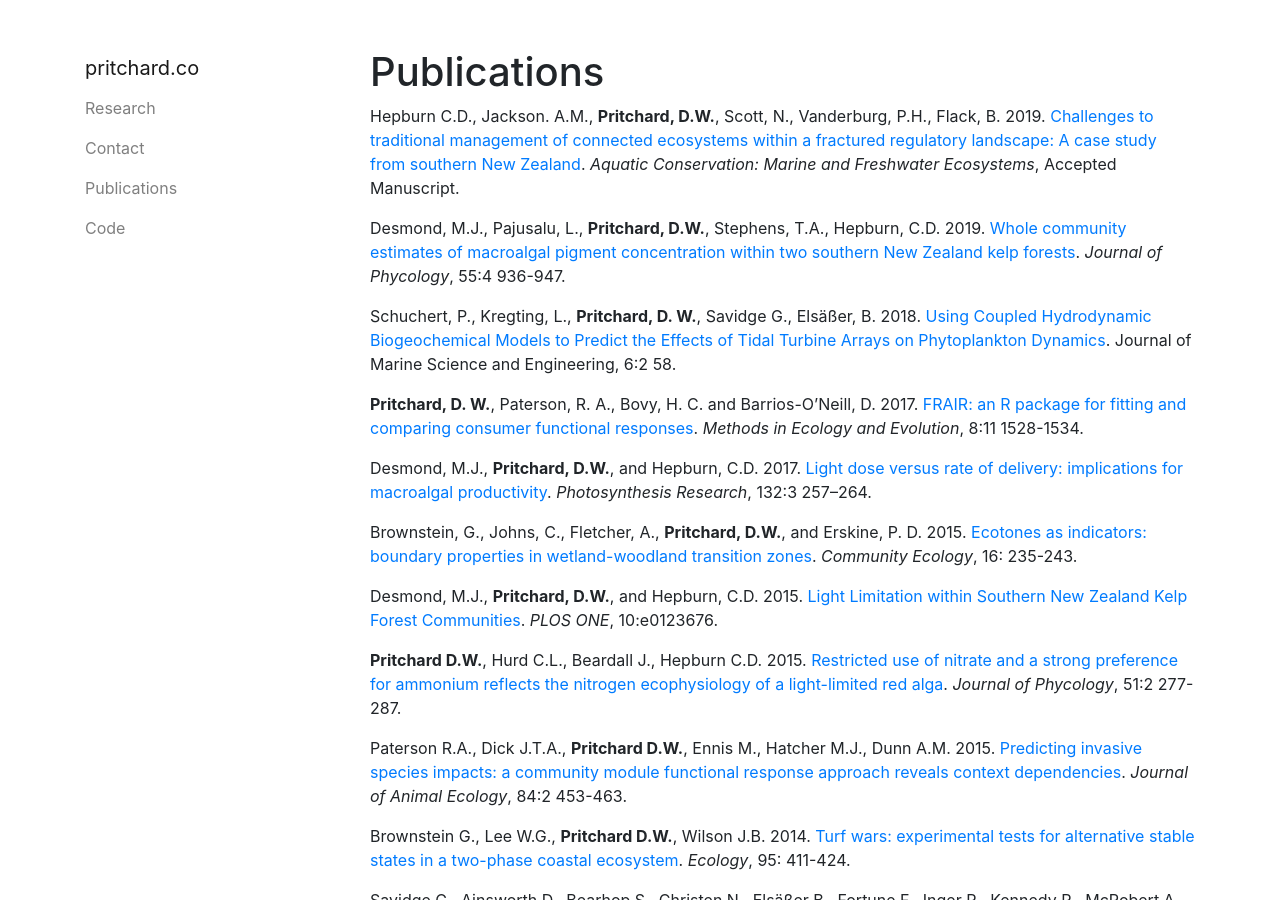
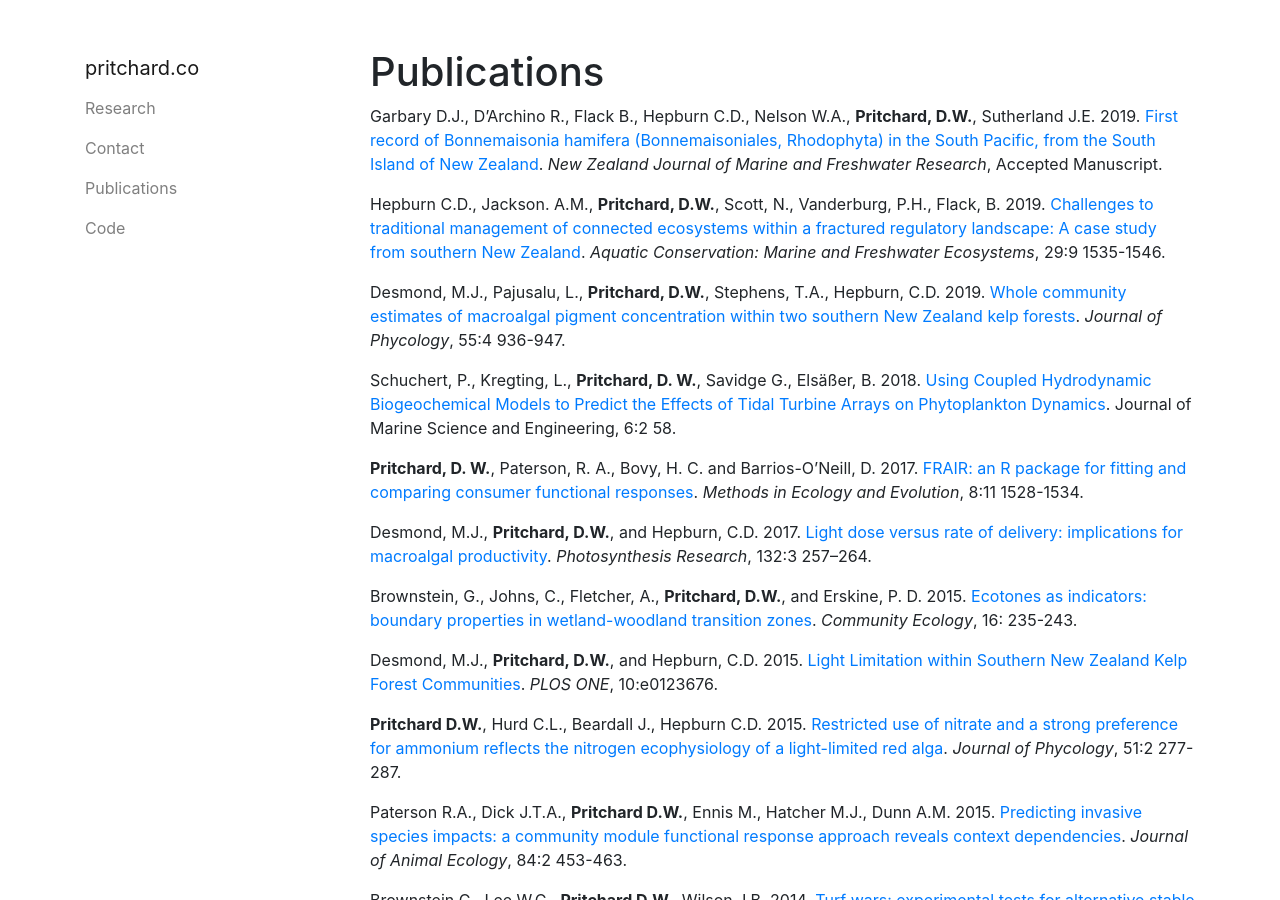
Before and after one commit to dpritchard/web-pritchard-co, a Jekyll site: the page built from publications/index.md, in a window 1280 px wide and 900 px high. Built offline with Jekyll 4.4.1, drawn with Linux system fonts in a browser that asks for light colours; our own code applies the rules of GitHub Pages for plain Markdown files.

Commit message:
Update publications

```diff
--- a/publications/index.md
+++ b/publications/index.md
@@ -5,19 +5,21 @@ description: An up-to-date list of manuscripts published by Dr Daniel Pritchard.
 
 # Publications
 
-Hepburn C.D., Jackson. A.M., **Pritchard, D.W.**, Scott, N., Vanderburg, P.H., Flack, B. 2019. [Challenges to traditional management of connected ecosystems within a fractured regulatory landscape: A case study from southern New Zealand][hepburn:2019]. *Aquatic Conservation: Marine and Freshwater Ecosystems*, Accepted Manuscript.
+Garbary D.J., D’Archino R., Flack B., Hepburn C.D., Nelson W.A., **Pritchard, D.W.**, Sutherland J.E. 2019. [First record of Bonnemaisonia hamifera (Bonnemaisoniales, Rhodophyta) in the South Pacific, from the South Island of New Zealand][garbary:2019]. *New Zealand Journal of Marine and Freshwater Research*, Accepted Manuscript.
 
-Desmond, M.J., Pajusalu, L., **Pritchard, D.W.**, Stephens, T.A., Hepburn, C.D. 2019. [Whole community estimates of macroalgal pigment concentration within two southern New Zealand kelp forests][desmond:2019]. *Journal of Phycology*, 55:4 936-947.
+Hepburn C.D., Jackson. A.M., **Pritchard, D.W.**, Scott, N., Vanderburg, P.H., Flack, B. 2019. [Challenges to traditional management of connected ecosystems within a fractured regulatory landscape: A case study from southern New Zealand][hepburn:2019:1535]. *Aquatic Conservation: Marine and Freshwater Ecosystems*, 29:9 1535-1546.
 
-Schuchert, P., Kregting, L., **Pritchard, D. W.**, Savidge G., Elsäßer, B. 2018. [Using Coupled Hydrodynamic Biogeochemical Models to Predict the Effects of Tidal Turbine Arrays on Phytoplankton Dynamics][schuchert:2018]. Journal of Marine Science and Engineering, 6:2 58.
+Desmond, M.J., Pajusalu, L., **Pritchard, D.W.**, Stephens, T.A., Hepburn, C.D. 2019. [Whole community estimates of macroalgal pigment concentration within two southern New Zealand kelp forests][desmond:2019:936]. *Journal of Phycology*, 55:4 936-947.
 
-**Pritchard, D. W.**, Paterson, R. A., Bovy, H. C. and Barrios-O'Neill, D.  2017.  [FRAIR: an R package for fitting and comparing consumer functional responses][pritchard:2017].  *Methods in Ecology and Evolution*, 8:11 1528-1534.
+Schuchert, P., Kregting, L., **Pritchard, D. W.**, Savidge G., Elsäßer, B. 2018. [Using Coupled Hydrodynamic Biogeochemical Models to Predict the Effects of Tidal Turbine Arrays on Phytoplankton Dynamics][schuchert:2018:58]. Journal of Marine Science and Engineering, 6:2 58.
 
-Desmond, M.J., **Pritchard, D.W.**, and Hepburn, C.D. 2017. [Light dose versus rate of delivery: implications for macroalgal productivity][desmond:2017]. *Photosynthesis Research*, 132:3 257–264.
+**Pritchard, D. W.**, Paterson, R. A., Bovy, H. C. and Barrios-O'Neill, D.  2017.  [FRAIR: an R package for fitting and comparing consumer functional responses][pritchard:2017:8].  *Methods in Ecology and Evolution*, 8:11 1528-1534.
+
+Desmond, M.J., **Pritchard, D.W.**, and Hepburn, C.D. 2017. [Light dose versus rate of delivery: implications for macroalgal productivity][desmond:2017:257]. *Photosynthesis Research*, 132:3 257–264.
 
 Brownstein, G., Johns, C., Fletcher, A., **Pritchard, D.W.**, and Erskine, P. D.  2015.  [Ecotones as indicators: boundary properties in wetland-woodland transition zones][brownstein:2015:235].  *Community Ecology*, 16: 235-243.
 
-Desmond, M.J., **Pritchard, D.W.**, and Hepburn, C.D. 2015. [Light Limitation within Southern New Zealand Kelp Forest Communities][desmond:2015]. *PLOS ONE*, 10:e0123676.
+Desmond, M.J., **Pritchard, D.W.**, and Hepburn, C.D. 2015. [Light Limitation within Southern New Zealand Kelp Forest Communities][desmond:2015:e0123676]. *PLOS ONE*, 10:e0123676.
 
 **Pritchard D.W.**, Hurd C.L., Beardall J., Hepburn C.D. 2015. [Restricted use of nitrate and a strong preference for ammonium reflects the nitrogen ecophysiology of a light-limited red alga][pritchard:2015:277]. *Journal of Phycology*, 51:2 277-287.
 
@@ -31,7 +33,7 @@ Savidge G., Ainsworth D., Bearhop S., Christen N., Elsäßer B., Fortune F., Ing
 
 **Pritchard D.W.**, Hurd C.L., Beardall J., Hepburn C.D. 2013. [Survival in low light: Photosynthesis and growth of a red alga in relation to measured *in situ* irradiance][pritchard:2013:49]. *Journal of Phycology*, 49:5 867-879.
 
-Paterson R.A., **Pritchard D.W.**, Dick J.T.A., Alexander M.E, Hatcher M.J., Dunn A.M. 2013. [Predator cue studies reveal strong trait-mediated effects in communities despite variation in experimental designs][paterson:2013:ab]. *Animal Behaviour*, 86:6 1301-1313.
+Paterson R.A., **Pritchard D.W.**, Dick J.T.A., Alexander M.E, Hatcher M.J., Dunn A.M. 2013. [Predator cue studies reveal strong trait-mediated effects in communities despite variation in experimental designs][paterson:2013:1301]. *Animal Behaviour*, 86:6 1301-1313.
 
 Cornwall C.E., Hepburn C.D., **Pritchard D.W.**, Currie K.I., McGraw C.M., Hunter K.A., Hurd C.L. 2012. [Carbon-use strategies in macroalgae: Differential responses to lowered pH and implications for ocean acidification][cornwall:2012]. *Journal of Phycology*, 48: 137-144.
 
@@ -45,16 +47,31 @@ Kramer, S. C., Piggott, M. D., Hill, J., Kregting, L., **Pritchard, D.**, Elsä
 # PhD Thesis
 The ecophysiology of the deep-water macroalga *Anotrichium crinitum* (Kützing) Baldock.  November 2011.  PhD Thesis, University of Otago, Dunedin, New Zealand. [Abstract available online](http://hdl.handle.net/10523/1955). Full text available [on request]({{ '../contact.html' | relative_url }}).
 
-[hepburn:2019]: https://doi.org/10.1002/aqc.3152
-[desmond:2019]: https://doi.org/10.1111/jpy.12884
-[schuchert:2018]: https://doi.org/10.3390/jmse6020058
-[pritchard:2017]: https://doi.org/10.1111/2041-210X.12784
-[desmond:2017]: https://doi.org/10.1007/s11120-017-0381-z
+<!--
+Hepburn C.D., Russell P., Smith A.K., **Pritchard D.W.**, Leahy E.O., Coyle L., Flack B., Russell K., Vanderburg P.H., Dale M., Jackson A.M. 2019. [Teaching the next generation of scientists to support communities in their restoration of ecosystems and ways of life][hepburn:2019]. *New Zealand Science Review*, 75:4.
+
+Albert et al. 2019 [Could ocean acidification influence epiphytism? A comparison of carbon-use strategies between Fucus vesiculosus and its epiphytes in the Baltic Sea][albert:2019]. *Journal of Applied Phycology*, Accepted Manuscript.
+
+Desmond et al. 2019. [Superior photosynthetic performance of the invasive kelp Undaria pinnatifida may contribute to continued range expansion in a wave-exposed kelp forest community][desmond:2019]. *Marine Biology*, Accepted Manuscript.
+
+Pajusalu et al. 2019. [Ocean acidification may threaten a unique seaweed community and associated industry in the Baltic Sea][pajusalu:2019]. *Journal of Applied Phycology*, Accepted Manuscript.
+-->
+
+[hepburn:2019]: #
+[albert:2019]: #
+[desmond:2019]: #
+[pajusalu:2019]: #
+[garbary:2019]: https://doi.org/10.1080/00288330.2019.1661260
+[hepburn:2019:1535]: https://doi.org/10.1002/aqc.3152
+[desmond:2019:936]: https://doi.org/10.1111/jpy.12884
+[schuchert:2018:58]: https://doi.org/10.3390/jmse6020058
+[pritchard:2017:8]: https://doi.org/10.1111/2041-210X.12784
+[desmond:2017:257]: https://doi.org/10.1007/s11120-017-0381-z
 [brownstein:2015:235]: https://doi.org/10.1556/168.2015.16.2.11
-[desmond:2015]: https://doi.org/10.1371/journal.pone.0123676
+[desmond:2015:e0123676]: https://doi.org/10.1371/journal.pone.0123676
 [pritchard:2015:277]: https://doi.org/10.1111/jpy.12272
 [paterson:2015:84]: https://doi.org/10.1111/1365-2656.12292
-[paterson:2013:ab]: https://doi.org/10.1016/j.anbehav.2013.09.036
+[paterson:2013:1301]: https://doi.org/10.1016/j.anbehav.2013.09.036
 [pritchard:2013:49]: https://doi.org/10.1111/jpy.12093
 [pritchard:2013:290]: https://doi.org/10.1016/j.marpolbul.2013.09.046
 [cornwall:2012]: https://doi.org/10.1111/j.1529-8817.2011.01085.x
```
